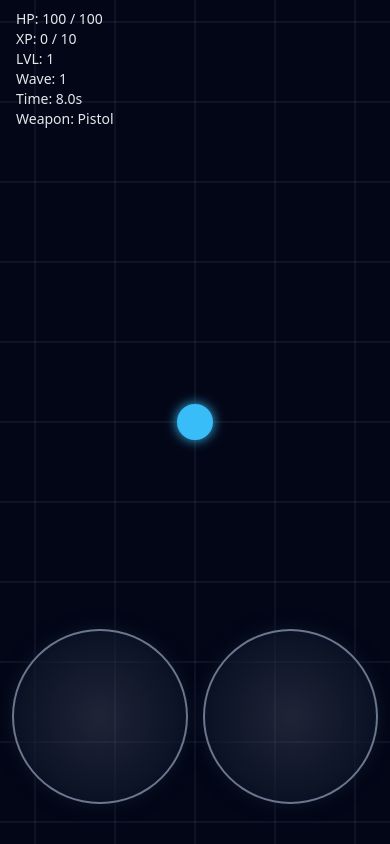
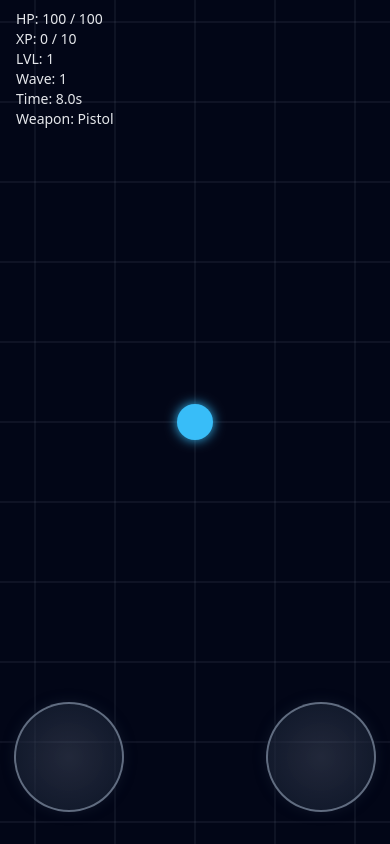
Before and after one commit to arturmaster420/Be_Try_Moba, a React (Vite) app: page / in a window 390 px wide. Built offline with nearby package versions, Linux system fonts and the light colour scheme.

Commit message:
Update style.css

```diff
--- a/src/style.css
+++ b/src/style.css
@@ -48,10 +48,10 @@ body {
 
 .joystick-zone {
   position: absolute;
-  bottom: 2.5rem;
-  width: 40vw;
-  max-width: 260px;
-  aspect-ratio: 1 / 1;
+  bottom: 2rem;
+  width: 140px;
+  height: 140px;
+  border-radius: 999px;
   display: flex;
   align-items: center;
   justify-content: center;
@@ -71,23 +71,80 @@ body {
   width: 100%;
   height: 100%;
   border-radius: 999px;
-  border: 2px solid rgba(148, 163, 184, 0.7);
+  border: 2px solid rgba(148, 163, 184, 0.6);
   background: radial-gradient(
     circle,
-    rgba(148, 163, 184, 0.2) 0%,
-    rgba(15, 23, 42, 0.7) 70%
+    rgba(148, 163, 184, 0.22),
+    rgba(15, 23, 42, 0.85)
   );
-  box-shadow: 0 0 18px rgba(15, 23, 42, 0.9);
+  box-shadow: 0 0 12px rgba(15, 23, 42, 0.9);
 }
 
-@media (max-width: 600px) {
+@media (max-width: 480px) {
   .joystick-zone {
-    width: 45vw;
+    width: 110px;
+    height: 110px;
   }
   .joystick-zone.left {
-    left: 0.75rem;
+    left: 0.9rem;
   }
   .joystick-zone.right {
-    right: 0.75rem;
+    right: 0.9rem;
   }
 }
+
+/* ---- Pause & GameOver ---- */
+
+.pause-btn {
+  position: absolute;
+  top: 0.75rem;
+  right: 0.75rem;
+  width: 44px;
+  height: 44px;
+  border-radius: 999px;
+  border: 1px solid rgba(148, 163, 184, 0.5);
+  background: rgba(15, 23, 42, 0.8);
+  color: #e5e7eb;
+  font-size: 18px;
+  font-weight: 600;
+  cursor: pointer;
+  backdrop-filter: blur(4px);
+}
+
+.pause-btn:hover {
+  border-color: rgba(148, 163, 184, 0.9);
+}
+
+.game-over-box {
+  position: absolute;
+  top: 30%;
+  left: 50%;
+  transform: translateX(-50%);
+  background: rgba(2, 6, 23, 0.9);
+  padding: 20px 30px;
+  border-radius: 12px;
+  text-align: center;
+  backdrop-filter: blur(6px);
+  border: 1px solid rgba(148, 163, 184, 0.5);
+}
+
+.game-over-title {
+  color: #e5e7eb;
+  font-size: 26px;
+  margin-bottom: 14px;
+}
+
+.restart-btn {
+  background: #38bdf8;
+  border: none;
+  padding: 12px 24px;
+  border-radius: 999px;
+  color: #0f172a;
+  font-size: 16px;
+  font-weight: 600;
+  cursor: pointer;
+}
+
+.restart-btn:hover {
+  filter: brightness(1.05);
+}
```
